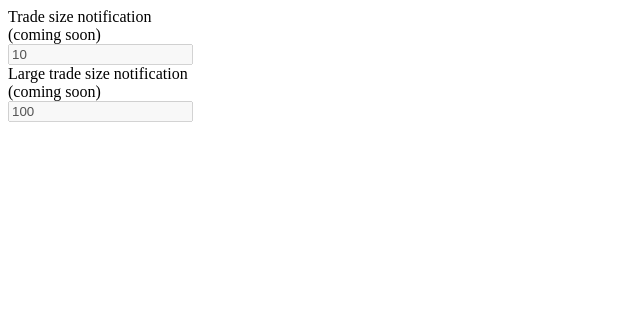
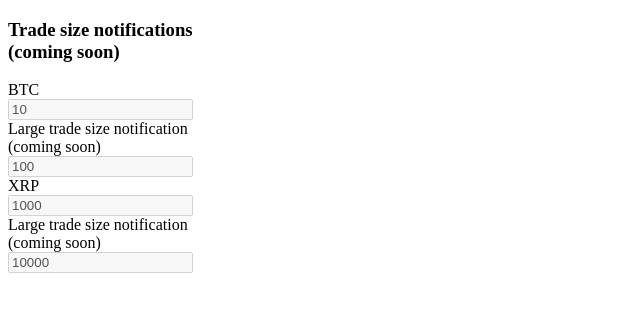
Before and after one commit to quantuminformation/audio-orders, a website built with webpack: page chrome-extension/popup.html in a window 1280 px wide. Shown: the whole page, without its empty margins (0-640 px from the left). Built offline with nearby package versions, Linux system fonts and the light colour scheme.

Commit message:
Support for XRP on binance

```diff
--- a/chrome-extension/popup.html
+++ b/chrome-extension/popup.html
@@ -15,11 +15,10 @@
       Your browser does not support the audio element.
     </audio>
 
+    <h3>Trade size notifications (coming soon)</h3>
     <form>
-      <label for="minTradeSizeNotification">
-        Trade size notification (coming soon)</label
-      >
-
+      <div>
+        <label for="minTradeSizeNotification">BTC</label>
         <input
           id="minTradeSizeNotification"
           name="minTradeSizeNotification"
@@ -27,11 +26,9 @@
           disabled
           value="10"
         />
-
         <label for="minTradeSizeNotificationLarge"
           >Large trade size notification (coming soon)</label
         >
-
         <input
           id="minTradeSizeNotificationLarge"
           name="minTradeSizeNotificationLarge"
@@ -39,6 +36,26 @@
           disabled
           value="100"
         />
+      </div><div>
+        <label for="minTradeSizeNotification">XRP</label>
+        <input
+          id="minTradeSizeNotificationXRP"
+          name="minTradeSizeNotification"
+          type="number"
+          disabled
+          value="1000"
+        />
+        <label for="minTradeSizeNotificationLargeXRP"
+          >Large trade size notification (coming soon)</label
+        >
+        <input
+          id="minTradeSizeNotificationLargeXRP"
+          name="minTradeSizeNotificationLarge"
+          type="number"
+          disabled
+          value="10000"
+        />
+      </div>
     </form>
   </body>
 </html>
--- a/src/definitions/domains.ts
+++ b/src/definitions/domains.ts
@@ -10,7 +10,7 @@
 
 const notificationSizeXRP: NotificationSize = {
   normal: 1000,
-  big: 100000
+  big: 10000
 };
 const notificationSizeBTC: NotificationSize = {
   normal: 10,
--- a/src/index.ts
+++ b/src/index.ts
@@ -1,4 +1,8 @@
-import { domains, OrderSelector, OrderSelectorNotificationSize } from "./definitions/domains";
+import {
+  domains,
+  OrderSelector,
+  OrderSelectorNotificationSize
+} from "./definitions/domains";
 
 export class AudioOrders {
   /**
@@ -9,9 +13,17 @@
     const currentHref = window.location.href;
     const currentOrderSelector = domains.get(currentHref);
     if (currentOrderSelector) {
-      console.log(`Found ${currentOrderSelector.orderSelector.name} for currency ${currentOrderSelector.CurrencyInfo}, happy listening!`);
+      console.log(
+        `Found ${currentOrderSelector.orderSelector.name} for currency ${
+          currentOrderSelector.CurrencyInfo
+        }, happy listening!`
+      );
 
-      if (document.querySelector(currentOrderSelector.orderSelector.orderTableSelector)) {
+      if (
+        document.querySelector(
+          currentOrderSelector.orderSelector.orderTableSelector
+        )
+      ) {
         this.addObserverForTrades(currentOrderSelector); // already on page before extension loads
       } else {
         elementReady(currentOrderSelector.orderSelector.orderTableSelector)
@@ -24,10 +36,16 @@
       console.log("no trades to be monitored");
     }
 
-    console.log(`Your orders to be notified of are above ${currentOrderSelector.NotificationSize.normal} (big order) and ${currentOrderSelector.NotificationSize.big  } {currentOrderSelector.CurrencyInfo`)
+    console.log(
+      `Your orders to be notified of are above ${
+        currentOrderSelector.NotificationSize.big
+      } (big order) and ${currentOrderSelector.NotificationSize.normal} `
+    );
   }
 
-  addObserverForTrades(orderSelectorNotificationSize: OrderSelectorNotificationSize) {
+  addObserverForTrades(
+    orderSelectorNotificationSize: OrderSelectorNotificationSize
+  ) {
     let targetElement = document.querySelector(
       orderSelectorNotificationSize.orderSelector.orderTableSelector
     );
@@ -49,13 +67,18 @@
               );
               const isBuy = !!addedRow.querySelector(".fa-chevron-up");
 
-              if (newOrder >= orderSelectorNotificationSize.NotificationSize.big) {
+              if (
+                newOrder >= orderSelectorNotificationSize.NotificationSize.big
+              ) {
                 new Audio(
                   chrome.runtime.getURL(
                     isBuy ? "audio/upBig.mp3" : "audio/downBig.mp3"
                   )
                 ).play();
-              } else if (newOrder >= orderSelectorNotificationSize.NotificationSize.normal) {
+              } else if (
+                newOrder >=
+                orderSelectorNotificationSize.NotificationSize.normal
+              ) {
                 new Audio(
                   chrome.runtime.getURL(
                     isBuy ? "audio/up.mp3" : "audio/down.mp3"
```
Also changed, not shown: chrome-extension/manifest.json. Lines whose indentation alone changed are shown as unchanged.
